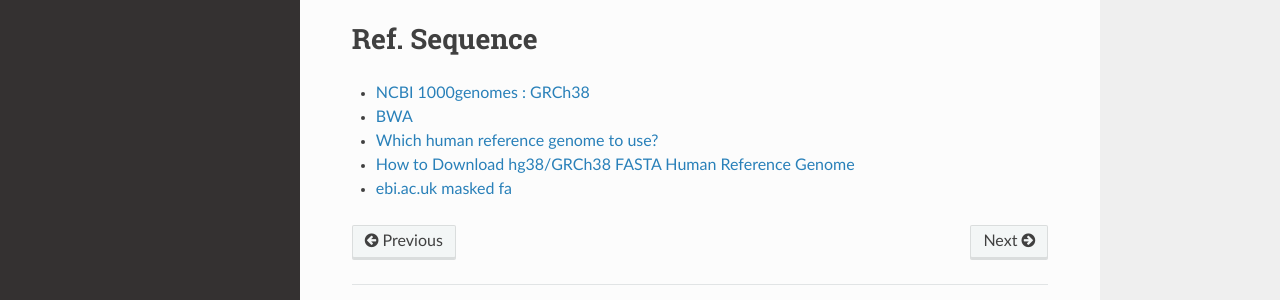
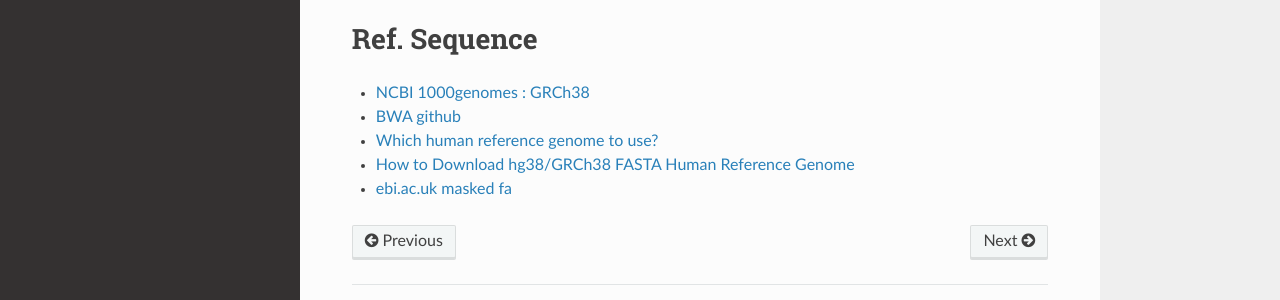
Before and after one commit to WonyoungCho/plink, an MkDocs documentation site: the page built from docs/data_ref.md, in a window 1280 px wide and 1181 px high. Shown: the part 827-1127 px from the top of the window. Built offline with MkDocs 1.6.1, drawn with Linux system fonts in a browser that asks for light colours; nearby versions of some CDN libraries; old or Windows-style settings are respelled for this version of MkDocs.

Commit message:
Update data_ref.md

```diff
--- a/docs/data_ref.md
+++ b/docs/data_ref.md
@@ -24,7 +24,7 @@
 # Ref. Sequence
 
 - [NCBI 1000genomes : GRCh38](https://ftp.ncbi.nlm.nih.gov/1000genomes/ftp/technical/reference/GRCh38_reference_genome/)
-- [BWA](https://github.com/lh3/bwa/blob/master/bwakit/run-gen-ref)
+- [BWA github](https://github.com/lh3/bwa/blob/master/bwakit/run-gen-ref)
 - [Which human reference genome to use?](http://lh3.github.io/2017/11/13/which-human-reference-genome-to-use)
 - [How to Download hg38/GRCh38 FASTA Human Reference Genome](https://www.gungorbudak.com/blog/2018/05/16/how-to-download-hg38-grch38-fasta-human-reference-genome/)
 - [ebi.ac.uk masked fa](http://ftp.1000genomes.ebi.ac.uk/vol1/ftp/data_collections/1000_genomes_project/working/20160622_genome_mask_GRCh38/)
```
